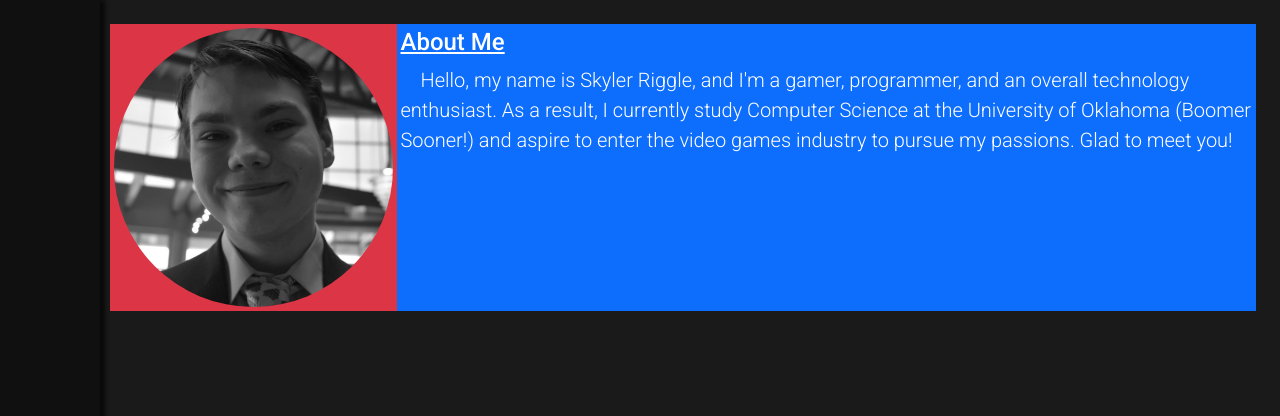
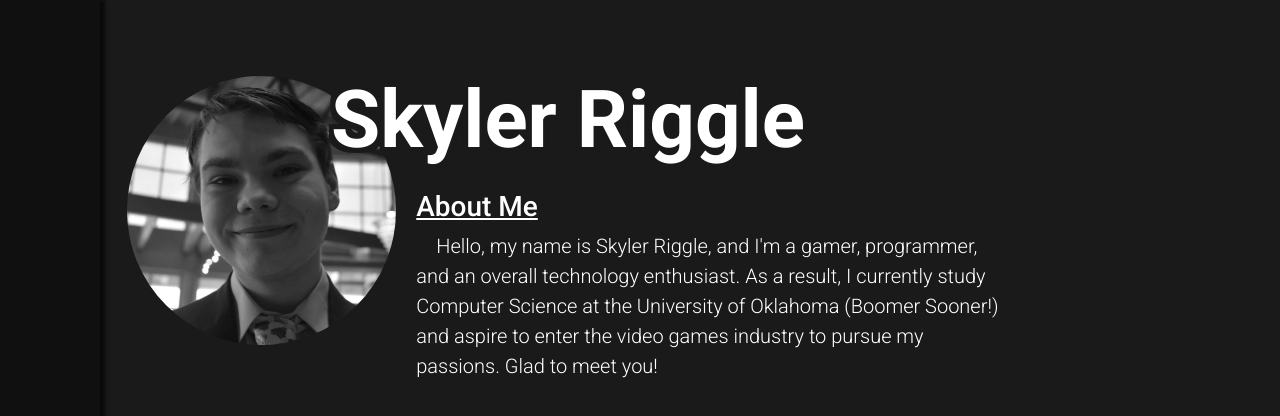
Before and after one commit to SkylerRiggle/SkylerRiggle.github.io, a React (Create React App) app: page /#/ in a window 1280 px wide. Shown: the top 416 px of the page. Built offline with nearby package versions, Linux system fonts and the light colour scheme.

Commit message:
Introduction V1

```diff
--- a/src/components/Introduction.tsx
+++ b/src/components/Introduction.tsx
@@ -1,28 +1,11 @@
-import Portrait from '../images/portrait.jpg';
+import Portrait from '../images/portrait.webp';
 
 const Introduction = () =>
 {
     return (
-        //     <div
-        //         className='position-absolute top-0'
-        //         style={{
-        //             left: '24%'
-        //         }}
-        //     >
-        //         <h1 className='display-1 fw-bold text-stroke-lg'>
-        //             Skyler Riggle
-        //         </h1>
-        //         <h2 className='display-6 fw-bold text-stroke-sm'>
-        //             &emsp;Computer Science Student
-        //         </h2>
-        //         <h2 className='display-6 fw-bold text-stroke-sm'>
-        //             &emsp;&ensp;The University of Oklahoma
-        //         </h2>
-        //     </div>
-
-        <div className='d-flex flex-wrap w-100 bg-success'>
+        <div className='d-flex flex-wrap justify-content-between w-100 h-100 mt-5 ps-2'>
             {/** Portrait Section */}
-            <div className='bg-danger w-25 p-1 end-0' style={{minWidth:'200px', minHeight:'200px'}}>
+            <div className='w-25 p-1 end-0 position-relative' style={{minWidth:'250px', minHeight:'250px'}}>
                 <img
                     src={Portrait}
                     alt="Portrait"
@@ -31,11 +14,28 @@ const Introduction = () =>
                         filter: 'grayscale(100%)'
                     }}
                 />
+
+                <h1
+                    className='position-absolute display-1 fw-bold text-stroke-lg text-wrap'
+                    style={{
+                        width: '50vw',
+                        left: '75%',
+                        top: '0'
+                    }}
+                >
+                    Skyler Riggle
+                </h1>
             </div>
 
             {/** About Me Section */}
-            <div className='bg-primary w-75 p-1' style={{minWidth:'200px', minHeight:'200px'}}>
-                <h4><u>About Me</u></h4>
+            <div
+                className='d-flex flex-column justify-content-end mx-auto w-75 ps-3'
+                style={{
+                    minWidth: '300px',
+                    paddingRight: '20%'
+                }}
+            >
+                <h3><u>About Me</u></h3>
                 <blockquote className='blockquote fw-light'>
                     &emsp;Hello, my name is Skyler Riggle, and I'm a gamer, programmer, and an overall
                     technology enthusiast. As a result, I currently study Computer Science at the University
--- a/src/components/Layout.tsx
+++ b/src/components/Layout.tsx
@@ -5,7 +5,7 @@ const Layout = (props: { children: any }) =>
     return (
         <div className="d-flex">
             <NavBar />
-            <div className="w-100 my-4 me-4" style={{marginLeft: '110px'}}>
+            <div className="w-100 my-4 me-5" style={{marginLeft: '115px'}}>
                 {props.children}
             </div>
         </div>
--- a/src/styles/globals.scss
+++ b/src/styles/globals.scss
@@ -14,12 +14,16 @@ $stk-size-neg-sm: -3px;
     color: white;
 }
 
-html, body {
+body {
     background-color: $background-gray;
+    overflow-x: hidden;
+    min-width: 100vw;
+    min-height: 100vh;
 }
 
 .navbar {
     position: fixed;
+    z-index: 9999;
 
     width: 12vw;
     min-width: 75px;
```
Also changed, not shown: src/images/portrait.jpg (deleted), src/images/portrait.webp (added).
